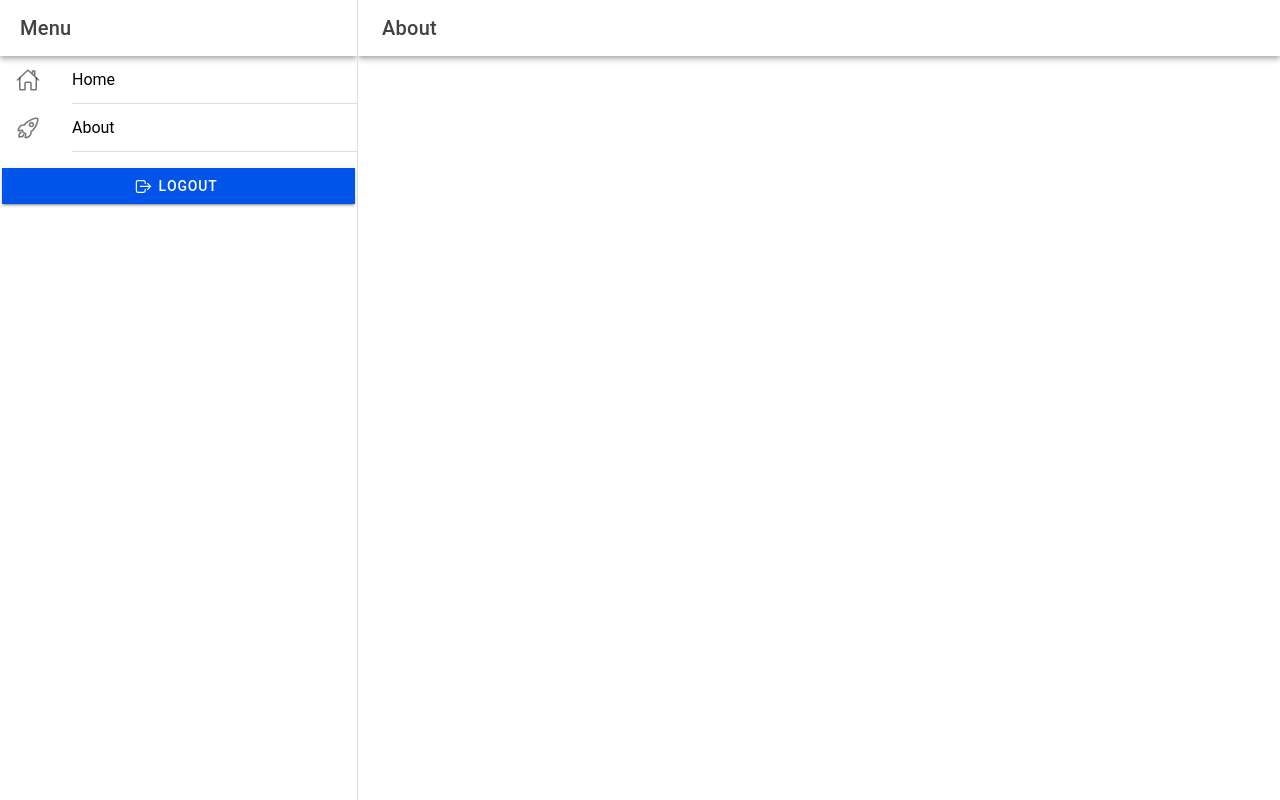
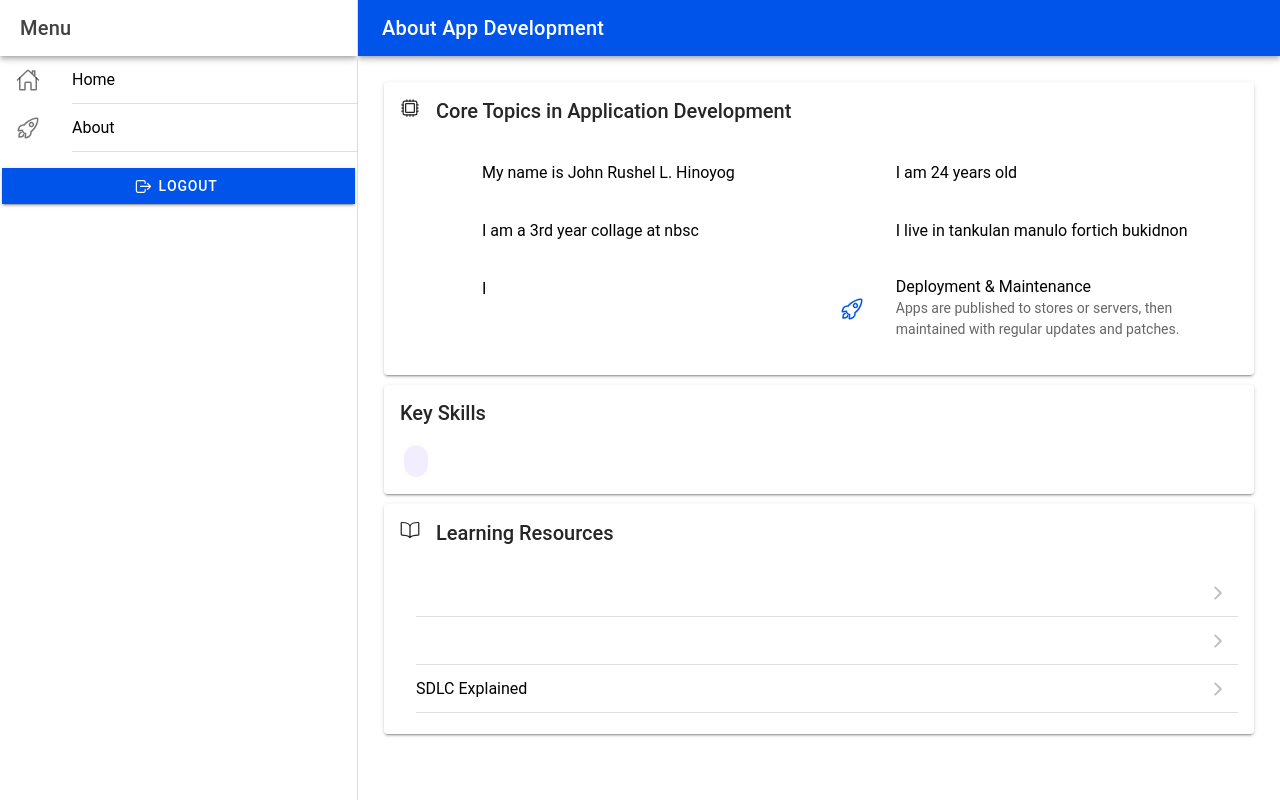
Before and after one commit to rush-shale/it35removal, a React (Vite) app: page /it35-lab/app/about in a window 1280 px wide. Built offline with nearby package versions, Linux system fonts and the light colour scheme.

Commit message:
added some about of my self

```diff
--- a/src/pages/about.tsx
+++ b/src/pages/about.tsx
@@ -5,21 +5,132 @@ import {
   IonMenuButton,
   IonPage,
   IonTitle,
-      IonToolbar
+  IonToolbar,
+  IonCard,
+  IonCardHeader,
+  IonCardTitle,
+  IonCardContent,
+  IonList,
+  IonItem,
+  IonLabel,
+  IonIcon,
+  IonChip,
+  IonGrid,
+  IonRow,
+  IonCol,
+  IonText
 } from '@ionic/react';
 
+import {
+  buildOutline,
+  laptopOutline,
+  cloudOutline,
+  hardwareChipOutline,
+  constructOutline,
+  rocketOutline,
+  shieldCheckmarkOutline,
+  bookOutline
+} from 'ionicons/icons';
+
 const About: React.FC = () => {
+  const topics = [
+    { title: 'My name is John Rushel L. Hinoyog' },
+    { title: 'I am 24 years old' },
+    { title: 'I am a 3rd year collage at nbsc' },
+    { title: 'I live in tankulan manulo fortich bukidnon' },
+    {title: 'I' },
+    { title: 'Deployment & Maintenance', icon: rocketOutline, description: 'Apps are published to stores or servers, then maintained with regular updates and patches.' }
+  ];
+
+  const skills = [''];
+
+  const resources = [
+    { name: '' },
+    { name: '' },
+    { name: 'SDLC Explained', link: 'https://www.ibm.com/topics/software-development-life-cycle' }
+  ];
+
   return (
     <IonPage>
       <IonHeader>
-          <IonToolbar>
-            <IonButtons slot='start'>
-              <IonMenuButton></IonMenuButton>
+        <IonToolbar color="primary">
+          <IonButtons slot="start">
+            <IonMenuButton />
           </IonButtons>
-            <IonTitle>About</IonTitle>
+          <IonTitle>About App Development</IonTitle>
         </IonToolbar>
       </IonHeader>
-        <IonContent fullscreen>
+
+      <IonContent fullscreen className="ion-padding">
+
+        {/* Core Topics */}
+        <IonCard>
+          <IonCardHeader>
+            <IonCardTitle>
+              <IonIcon icon={hardwareChipOutline} className="ion-margin-end" />
+              Core Topics in Application Development
+            </IonCardTitle>
+          </IonCardHeader>
+          <IonCardContent>
+            <IonGrid>
+              <IonRow>
+                {topics.map((item, index) => (
+                  <IonCol size="12" sizeMd="6" key={index}>
+                    <IonItem lines="none">
+                      <IonIcon icon={item.icon} slot="start" color="primary" />
+                      <IonLabel>
+                        <h2>{item.title}</h2>
+                        <p>{item.description}</p>
+                      </IonLabel>
+                    </IonItem>
+                  </IonCol>
+                ))}
+              </IonRow>
+            </IonGrid>
+          </IonCardContent>
+        </IonCard>
+
+        {/* Key Skills */}
+        <IonCard>
+          <IonCardHeader>
+            <IonCardTitle>Key Skills</IonCardTitle>
+          </IonCardHeader>
+          <IonCardContent>
+            <div style={{ display: 'flex', flexWrap: 'wrap', gap: '8px' }}>
+              {skills.map((skill, index) => (
+                <IonChip key={index} color="tertiary">{skill}</IonChip>
+              ))}
+            </div>
+          </IonCardContent>
+        </IonCard>
+
+        {/* Learning Resources */}
+        <IonCard>
+          <IonCardHeader>
+            <IonCardTitle>
+              <IonIcon icon={bookOutline} className="ion-margin-end" />
+              Learning Resources
+            </IonCardTitle>
+          </IonCardHeader>
+          <IonCardContent>
+            <IonList>
+              {resources.map((res, index) => (
+                <IonItem
+                  key={index}
+                  href={res.link}
+                  target="_blank"
+                  rel="noopener noreferrer"
+                  detail={true}
+                >
+                  <IonLabel>
+                    <h2>{res.name}</h2>
+                  </IonLabel>
+                </IonItem>
+              ))}
+            </IonList>
+          </IonCardContent>
+        </IonCard>
+
       </IonContent>
     </IonPage>
   );
```
Lines whose indentation alone changed are shown as unchanged.
